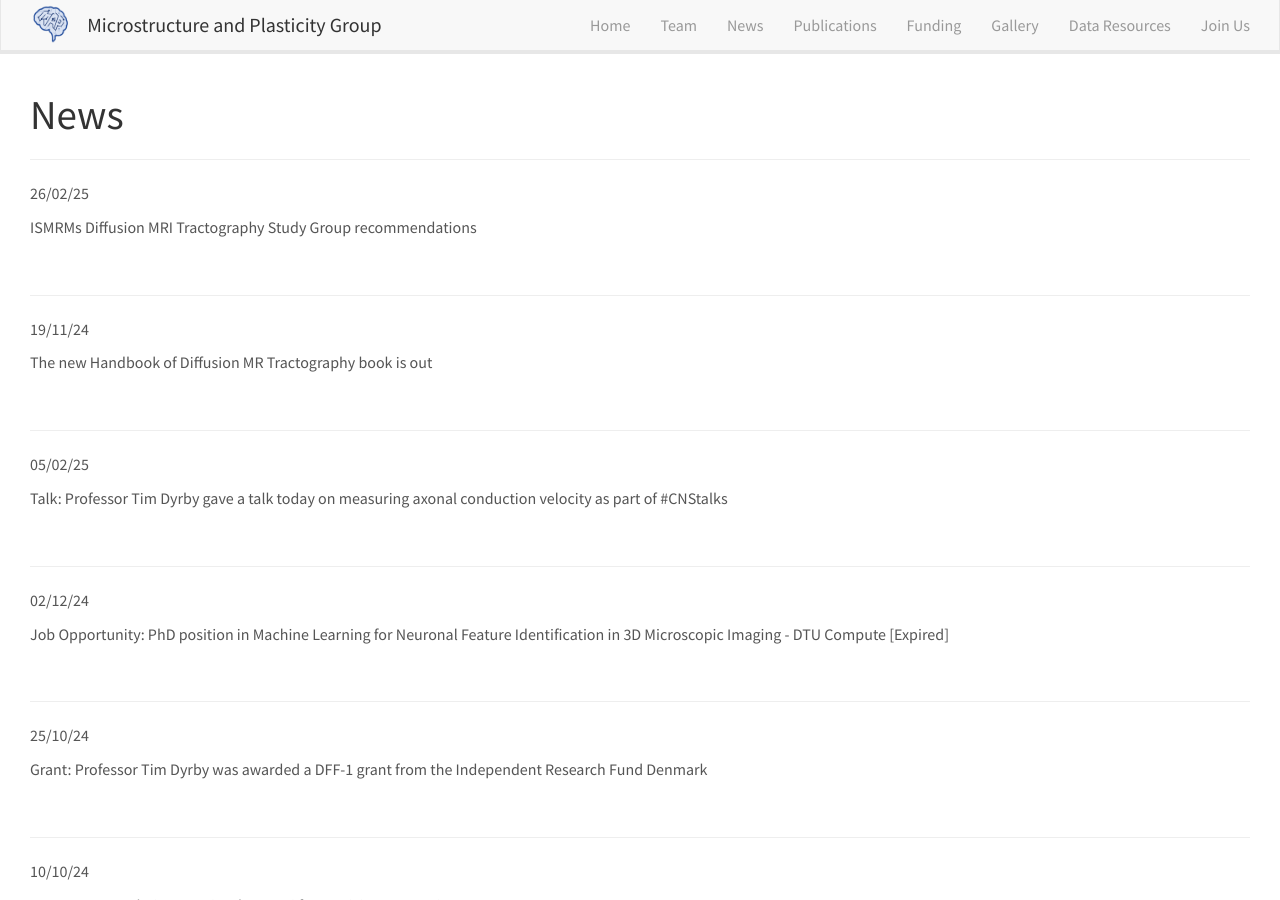
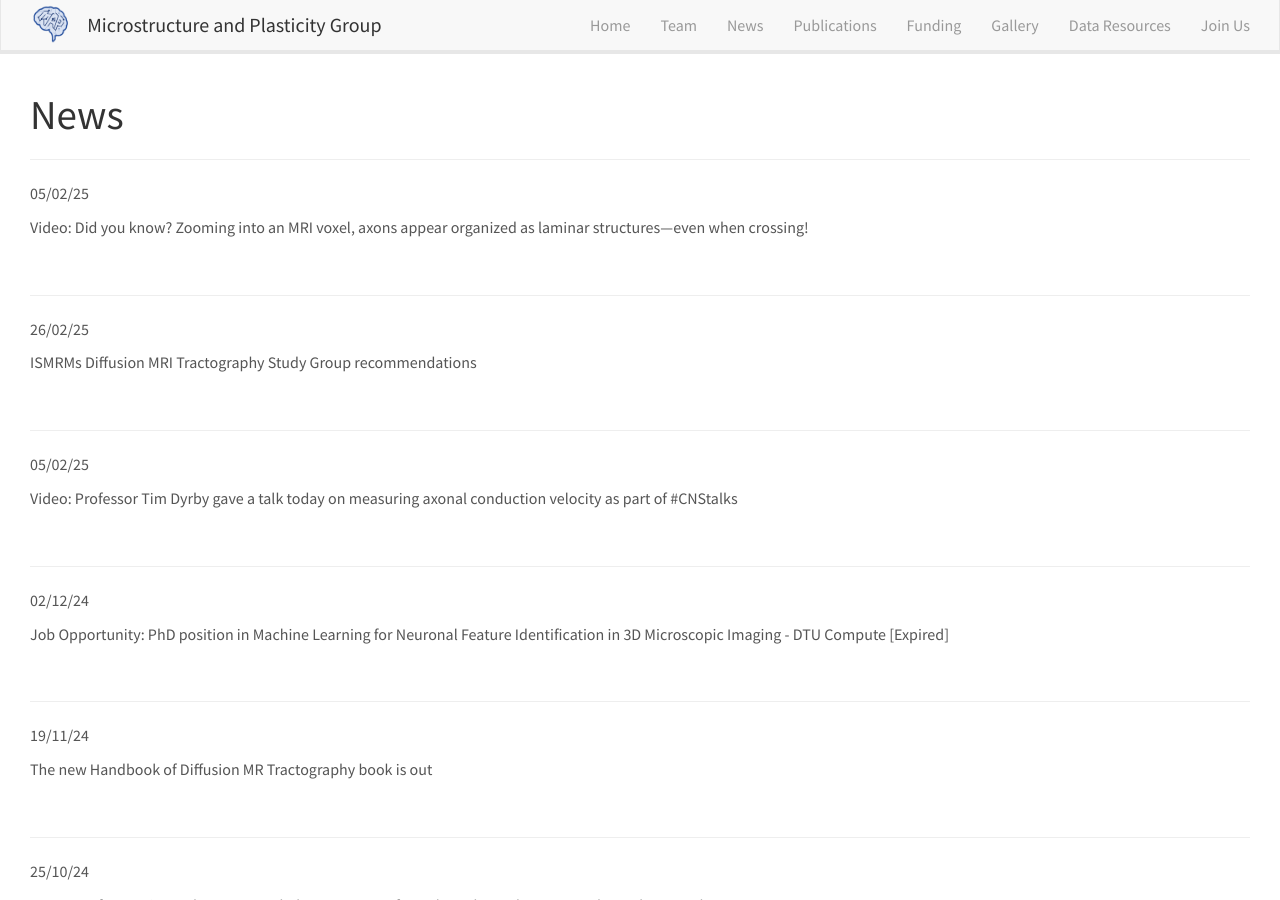
Before and after one commit to MaP-science/MaPWebsite, a Jekyll site: the page built from _pages/allnews.md, in a window 1280 px wide and 900 px high. Built offline with Jekyll 4.4.1, drawn with Linux system fonts in a browser that asks for light colours; nearby versions of some CDN libraries.

Commit message:
Adding eLife video to news

```diff
--- a/_data/news.yml
+++ b/_data/news.yml
@@ -1,3 +1,22 @@
+- date: 05/02/25
+  headline: "Video: Did you know? Zooming into an MRI voxel, axons appear organized as laminar structures—even when crossing!"
+  title: "Did you know? Zooming into an MRI voxel, axons appear organized as laminar structures—even when crossing!"
+  logo: DTU
+  tags:
+    - linkedin
+  content: |
+    From Linkedin: 🧠🔬 Our latest research, published in eLife, shows that diffusion MRI and x-ray synchrotron imaging detect the same microstructural anisotropy, providing new insights into white matter organization across scales. Explore the full study <a href="https://lnkd.in/d5Pg-XYs">here</a>.
+
+    <div style="display: flex; justify-content: center; margin: 30px 0;">
+      <iframe src="https://www.linkedin.com/embed/feed/update/urn:li:ugcPost:7305552060467306496?compact=1"
+              height="500"
+              width="80%"
+              style="border: none; max-width: 800px;"
+              allowfullscreen=""
+              title="Embedded post">
+      </iframe>
+    </div>
+
 - date: 26/02/25
   headline: "ISMRMs Diffusion MRI Tractography Study Group recommendations"
   title: "Tim Dyrby has been involved in formulating the recommendation from the ISMRM study group on preclinical diffusion MRI"
@@ -6,16 +25,8 @@
     - paper
   content: Tim Dyrby has been involved in formulating the recommendation from the ISMRM study group on preclinical diffusion MRI. The recommendations are now published in the journal Magnetic Resonance in Medicine in three parts. Check out the papers <a href="https://doi.org/10.1002/mrm.30429">here</a>, <a href="https://doi.org/10.1002/mrm.30435">here</a>, and <a href="https://doi.org/10.1002/mrm.30424">here</a>.
 
-- date: 19/11/24
-  headline: "The new Handbook of Diffusion MR Tractography book is out"
-  title: "The new Handbook of Diffusion MR Tractography book is out with contribution from Professor Tim Dyrby"
-  logo: DRCMR
-  tags:
-    - book
-  content: The new Handbook of Diffusion MR Tractography book is out with a contribution from Professor Tim Dyrby. The book provides a comprehensive overview of the state-of-the-art in diffusion MRI tractography. Specifically, we focus on the three chapters on Validation and future directions that we contributed with - written together with many collogues. Check out Chapters <a href="https://doi.org/10.1016/B978-0-12-818894-1.00017-3">25</a>, <a href="https://doi.org/10.1016/B978-0-12-818894-1.00020-3">26</a>, and <a href="https://doi.org/10.1016/B978-0-12-818894-1.00004-5">27</a>.
-
 - date: 05/02/25
-  headline: "Talk: Professor Tim Dyrby gave a talk today on measuring axonal conduction velocity as part of #CNStalks"
+  headline: "Video: Professor Tim Dyrby gave a talk today on measuring axonal conduction velocity as part of #CNStalks"
   title: "Professor Tim Dyrby gave a talk today on measuring axonal conduction velocity as part of #CNStalks"
   logo: DRCMR
   tags:
@@ -43,6 +54,14 @@
     - light-sheet microscopy
     - phd
   content: Do you want to join a multidisciplinary team working with a new 3D optical imaging technology and develop machine learning models to map in the brain neuronal and cellular objects, their geometry, density and organization? Are you interested in learning about 3D imaging analysis, brain anatomy, collect your own high-quality microscopic data as well as generating synthetic cellular environments to evaluate and train your model? Are you intrigued by solving challenges working with big data? Are you eager to develop innovative solutions in a groundbreaking project at the intersection of neuroimaging and machine learning? If yes, we encourage you to apply and join our team! For more info & to apply, <a href="https://efzu.fa.em2.oraclecloud.com/hcmUI/CandidateExperience/en/sites/CX_1/job/4412/?utm_medium=jobshare">click here</a> or contact Professor Tim B. Dyrby at timd@drcmr.dk
+
+- date: 19/11/24
+  headline: "The new Handbook of Diffusion MR Tractography book is out"
+  title: "The new Handbook of Diffusion MR Tractography book is out with contribution from Professor Tim Dyrby"
+  logo: DRCMR
+  tags:
+    - book
+  content: The new Handbook of Diffusion MR Tractography book is out with a contribution from Professor Tim Dyrby. The book provides a comprehensive overview of the state-of-the-art in diffusion MRI tractography. Specifically, we focus on the three chapters on Validation and future directions that we contributed with - written together with many collogues. Check out Chapters <a href="https://doi.org/10.1016/B978-0-12-818894-1.00017-3">25</a>, <a href="https://doi.org/10.1016/B978-0-12-818894-1.00020-3">26</a>, and <a href="https://doi.org/10.1016/B978-0-12-818894-1.00004-5">27</a>.
 
 - date: 25/10/24
   headline: "Grant: Professor Tim Dyrby was awarded a DFF-1 grant from the Independent Research Fund Denmark"
```
